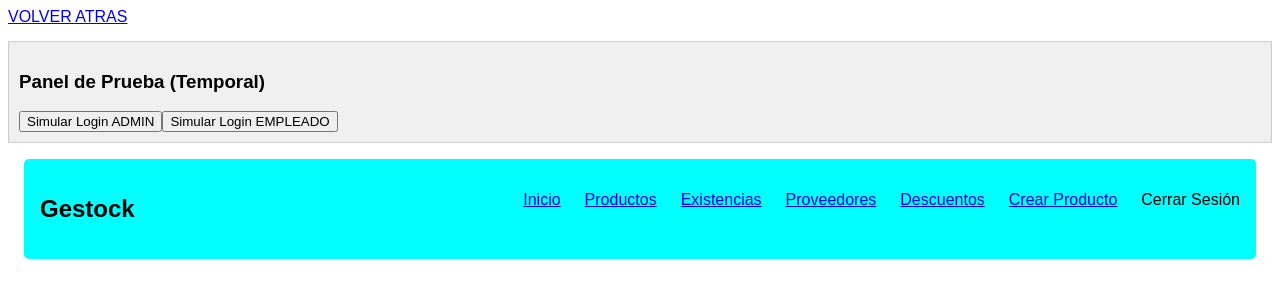
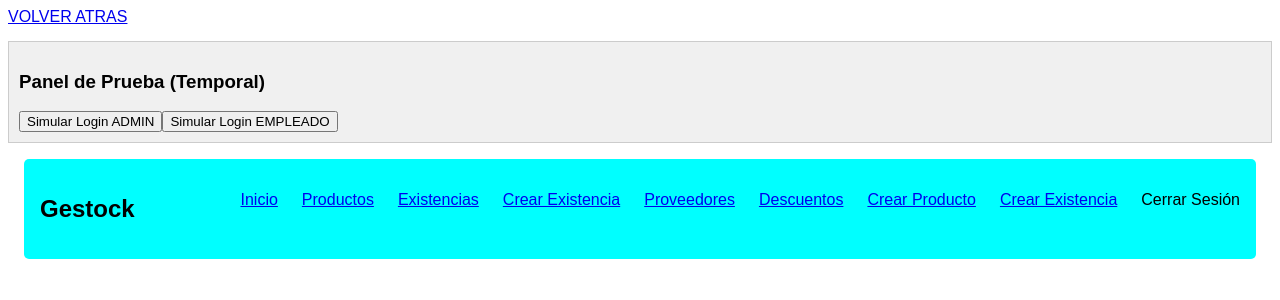
Before and after one commit to Danrognoni/Gestock-FrontEnd, an Angular app: page / in a window 1280 px wide. Both pictures are taken after a click on the button "Simular Login ADMIN". Shown: the top 300 px of the page. Built offline with nearby package versions, Linux system fonts and the light colour scheme.

Commit message:
createExistencia routerlink nav

```diff
--- a/src/app/components/navbar/navbar/navbar.component.html
+++ b/src/app/components/navbar/navbar/navbar.component.html
@@ -12,11 +12,13 @@
       <li><a routerLink="">Inicio</a></li>
       <li><a routerLink="productos">Productos</a></li>
       <li><a routerLink="existencia">Existencias</a></li>
+      <li><a routerLink="createExistencia">Crear Existencia</a></li>
     }
     @if (authService.isAdmin()) {
       <li><a routerLink="proveedores">Proveedores</a></li>
       <li><a routerLink="descuento">Descuentos</a></li>
       <li><a routerLink="createProducto">Crear Producto</a></li>
+      <li><a routerLink="createExistencia">Crear Existencia</a></li>
     }
     @if (authService.isLoggedIn()) {
       <li><a (click)="logout()" style="cursor: pointer;">Cerrar Sesión</a></li>
```
